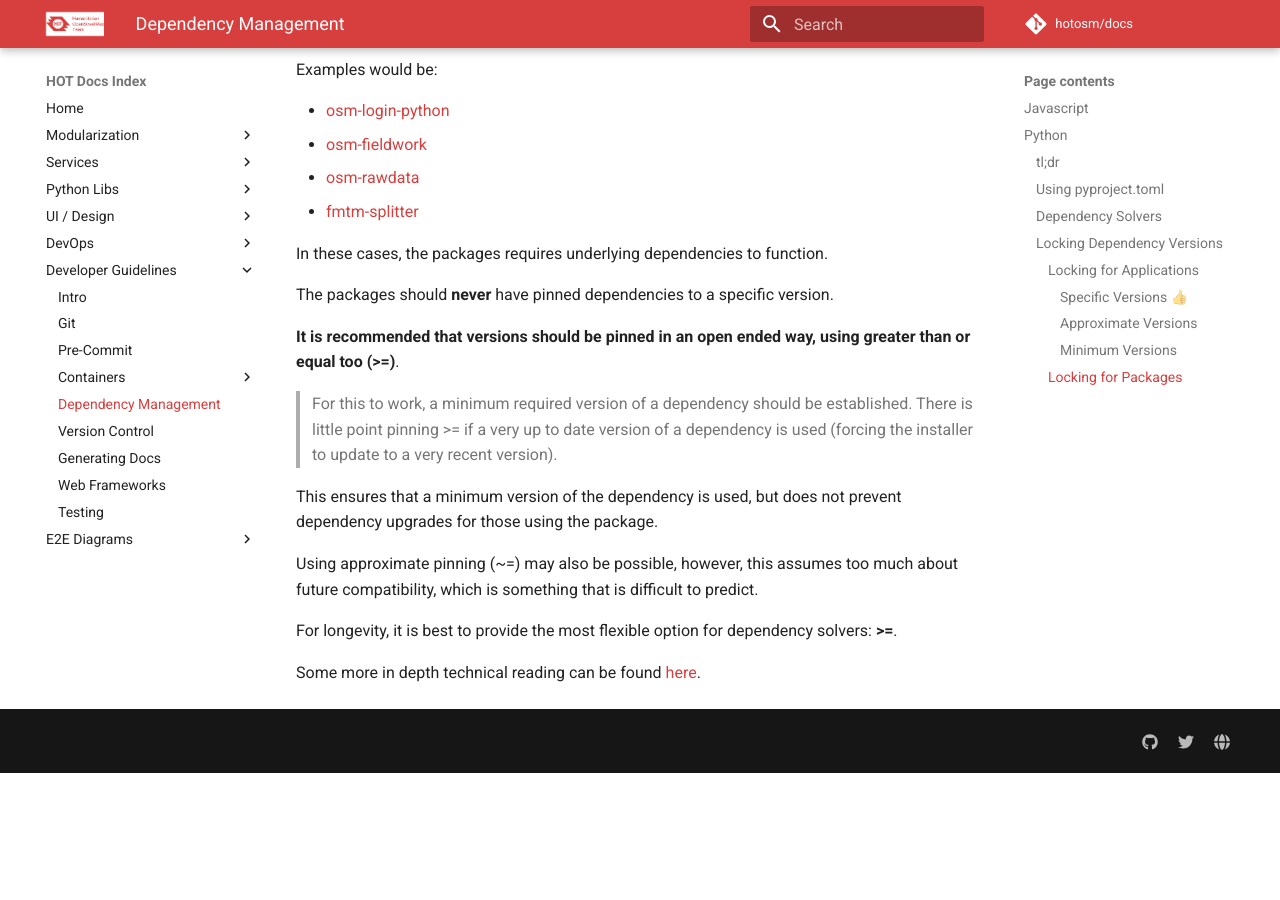
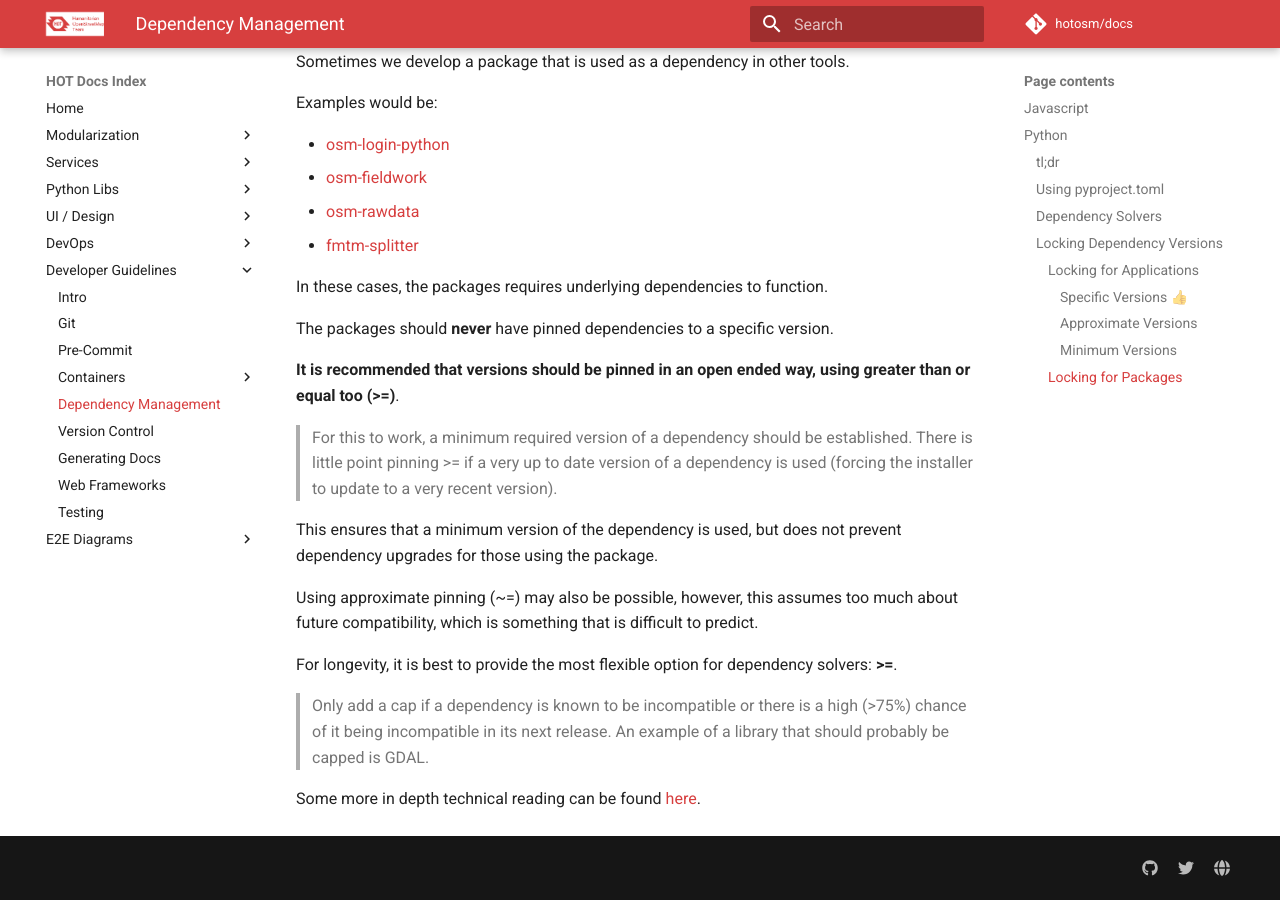
Before and after one commit to hotosm/docs, an MkDocs documentation site: the page built from docs/dev-guide/dep-management.md, in a window 1280 px wide and 900 px high, scrolled down 2299 px. Built offline with MkDocs 1.6.1 and Material for MkDocs 9.7.7, drawn with Linux system fonts in a browser that asks for light colours; comment, search, counter and statistics services are not loaded; before the commit the page ends 3072 px from its top, so only the background shows below that; some of the changed text lies outside the part shown.

Commit message:
docs: extra info on caping python deps

```diff
--- a/docs/dev-guide/dep-management.md
+++ b/docs/dev-guide/dep-management.md
@@ -25,6 +25,7 @@ tools have attempted to replicate.
 - Use `pyproject.toml` over `requirements.txt` and separate config files.
 - Use PDM to solve the depenedencies for your packages.
 - Lock with `>=` for libraries, and `==` for applications.
+- Upper bound caping should not be used, e.g. `<=x.x.x`.
 
 ### Using pyproject.toml
 
@@ -134,5 +135,9 @@ predict.
 For longevity, it is best to provide the most flexible option for dependency
 solvers: **>=**.
 
+> Only add a cap if a dependency is known to be incompatible or there is
+> a high (>75%) chance of it being incompatible in its next release.
+> An example of a library that should probably be capped is GDAL.
+
 Some more in depth technical reading can be found
 [here](https://iscinumpy.dev/post/bound-version-constraints/#tldr).
```
